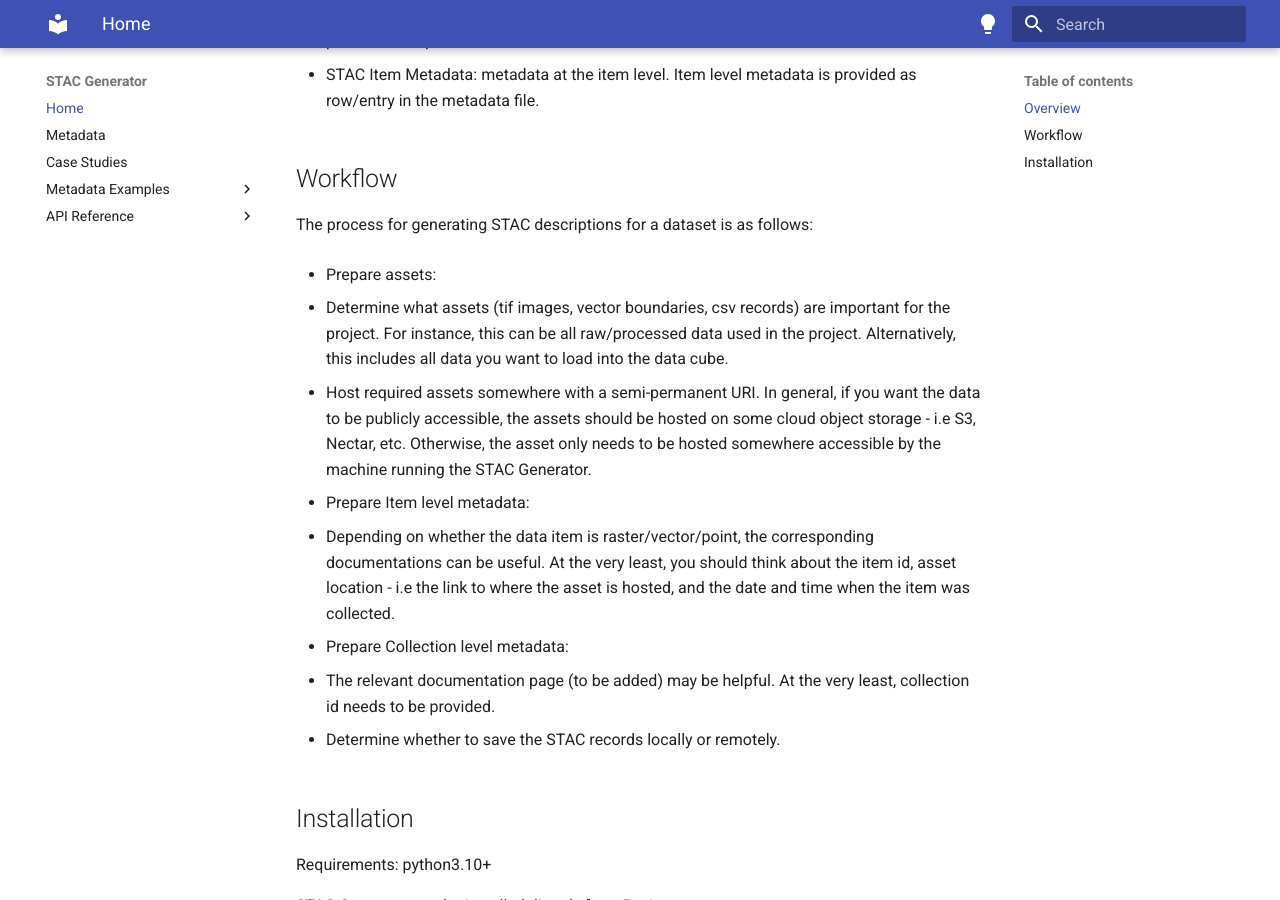
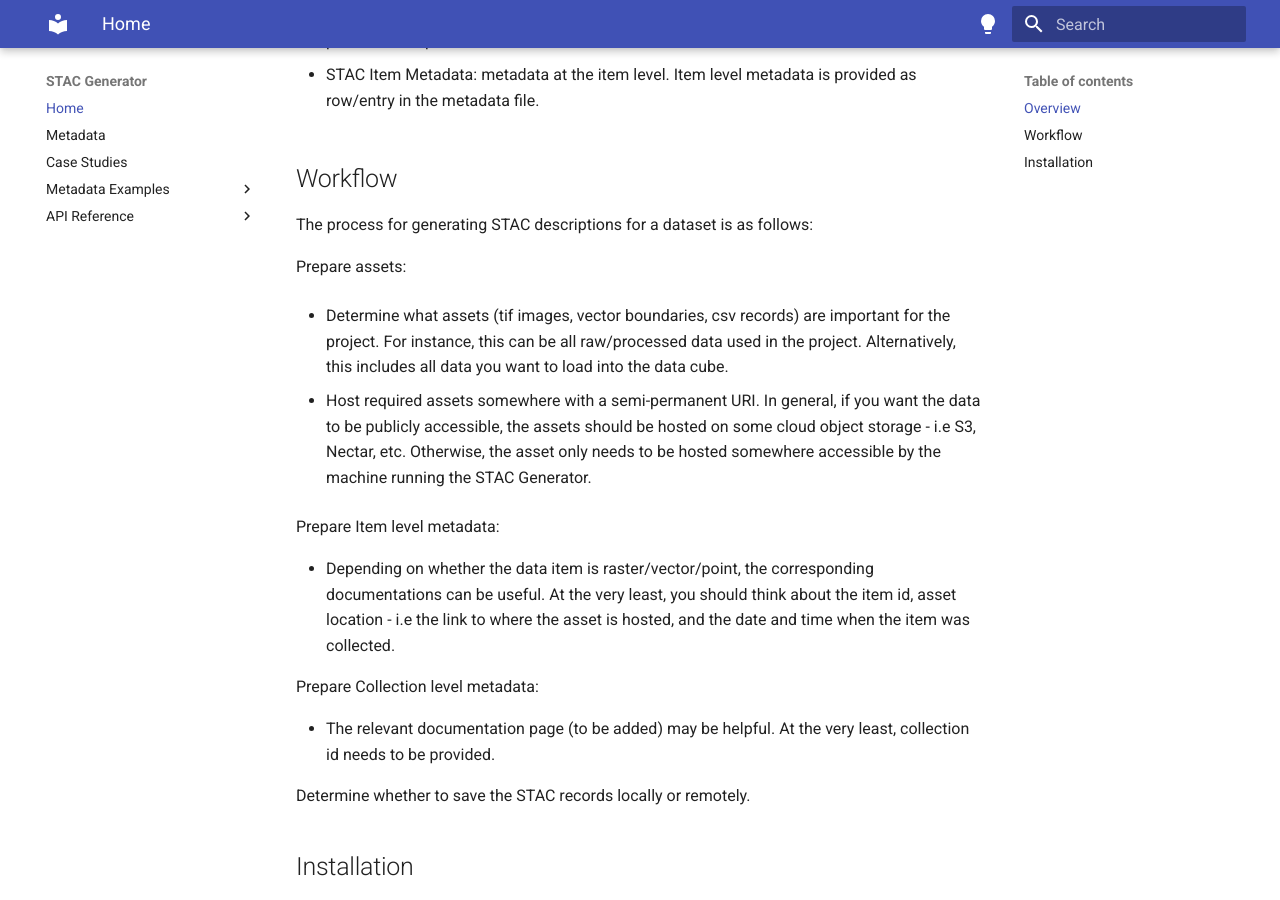
Before and after one commit to aus-plant-phenomics-network/stac-generator, an MkDocs documentation site: the page built from docs/index.md, in a window 1280 px wide and 900 px high, scrolled down 639 px. Built offline with MkDocs 1.6.1 and Material for MkDocs 9.7.7, drawn with Linux system fonts in a browser that asks for light colours.

```diff
--- a/docs/index.md
+++ b/docs/index.md
@@ -23,21 +23,21 @@ While most STAC information can be derived directly from the data, other informa
 
 The process for generating STAC descriptions for a dataset is as follows:
 
-- Prepare assets:
+Prepare assets:
 
   - Determine what assets (tif images, vector boundaries, csv records) are important for the project. For instance, this can be all raw/processed data used in the project. Alternatively, this includes all data you want to load into the data cube.
 
   - Host required assets somewhere with a semi-permanent URI. In general, if you want the data to be publicly accessible, the assets should be hosted on some cloud object storage - i.e S3, Nectar, etc. Otherwise, the asset only needs to be hosted somewhere accessible by the machine running the STAC Generator.
 
-- Prepare Item level metadata:
+Prepare Item level metadata:
 
   - Depending on whether the data item is raster/vector/point, the corresponding documentations can be useful. At the very least, you should think about the item id, asset location - i.e the link to where the asset is hosted, and the date and time when the item was collected.
 
-- Prepare Collection level metadata:
+Prepare Collection level metadata:
 
   - The relevant documentation page (to be added) may be helpful. At the very least, collection id needs to be provided.
 
-- Determine whether to save the STAC records locally or remotely.
+Determine whether to save the STAC records locally or remotely.
 
 
 
```
Also changed, not shown: docs/case_studies.md (+3 -3 lines).
